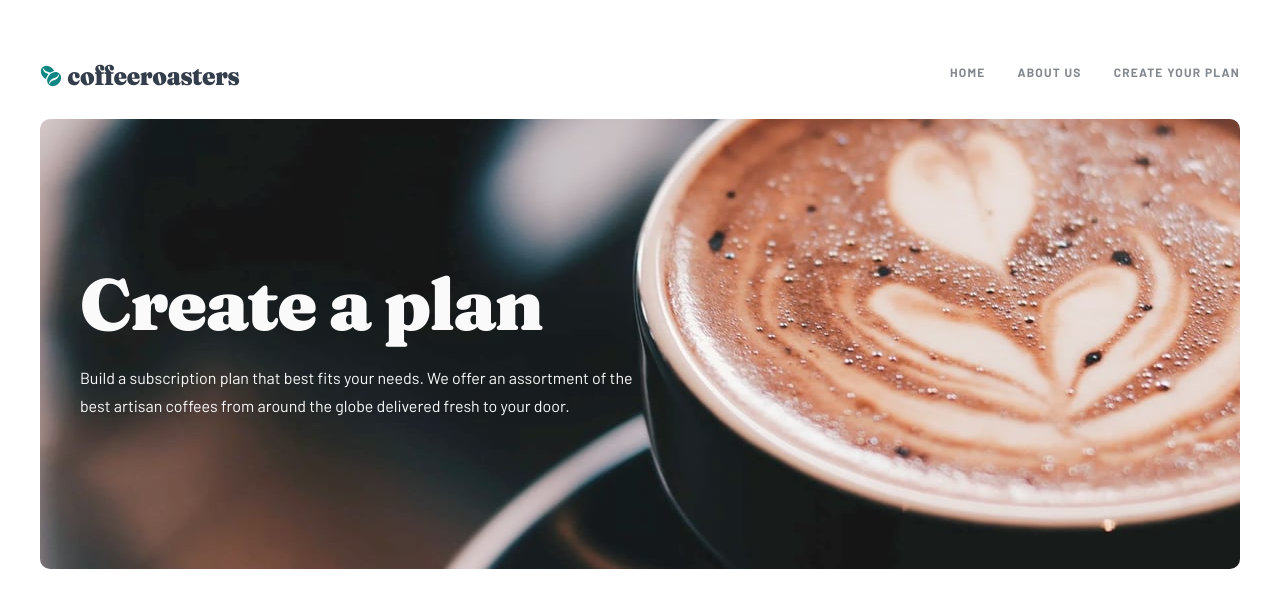
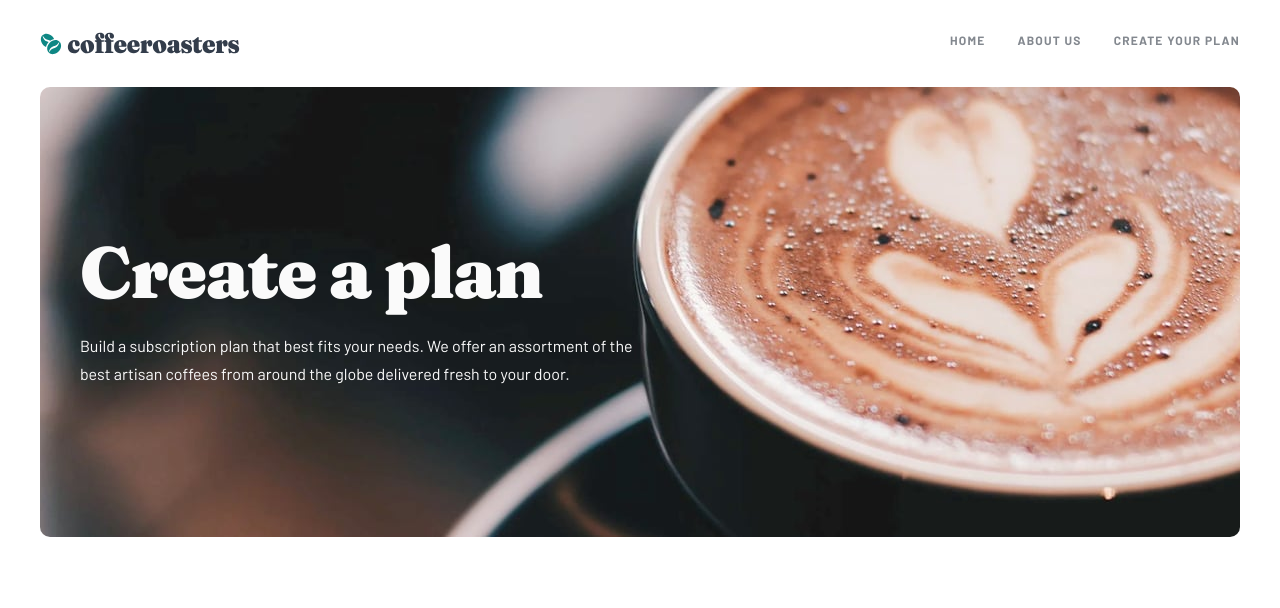
Before and after one commit to austincalvelage/coffee_roasters_subscription, a Next.js app: page /plan in a window 1280 px wide. Shown: the top 608 px of the page. Built offline with nearby package versions, Linux system fonts and the light colour scheme.

Commit message:
removed padding top from about and plan pages

```diff
--- a/pages/about.tsx
+++ b/pages/about.tsx
@@ -6,7 +6,7 @@
 
 const About: NextPage = () => {
   return (
-    <div className='space-y-4 pt-4'>
+    <div className='space-y-4'>
       <Header />
       <main className='space-y-15'>
         <HeroSection page='about' />
--- a/pages/plan.tsx
+++ b/pages/plan.tsx
@@ -4,7 +4,7 @@
 
 const Plan: NextPage = () => {
   return (
-    <div className='space-y-4 pt-4'>
+    <div className='space-y-4'>
       <Header />
       <HeroSection page='plan' />
     </div>
```
